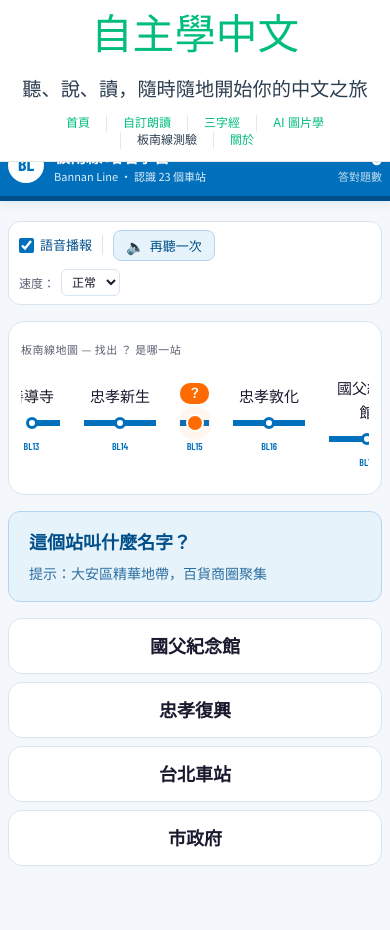
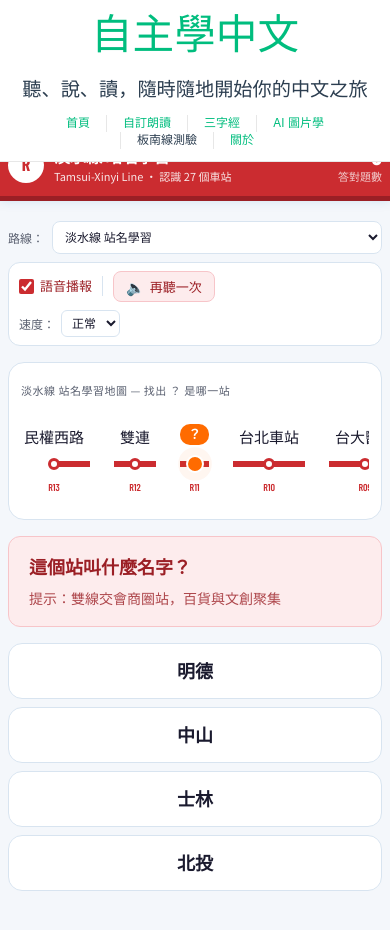
Before and after one commit to 3dw/learn-zh, a Vue app: page /bannan-line-quiz in a window 390 px wide. Shown: the top 930 px of the page. Built offline with nearby package versions, Linux system fonts and the light colour scheme; the HTML template or start-up script is replaced by a standard one.

Commit message:
加入淡水線的選項, work on #2

```diff
--- a/src/views/BannanLineQuizPage.vue
+++ b/src/views/BannanLineQuizPage.vue
@@ -3,8 +3,21 @@ import { computed, nextTick, onBeforeUnmount, onMounted, ref, watch } from 'vue'
 import { getPreferredZhTwVoice, getVoicesAsync } from '@/utils/speechVoice'
 
 type Station = { id: string; name: string; hint: string }
-
-const STATIONS: Station[] = [
+type MetroLine = {
+  key: string
+  badge: string
+  title: string
+  subtitle: string
+  theme: {
+    color: string
+    colorDark: string
+    colorLight: string
+    colorMid: string
+  }
+  stations: Station[]
+}
+
+const BANNAN_STATIONS: Station[] = [
   { id: 'BL01', name: '頂埔', hint: '板南線西端起點站，位於土城區西南角' },
   { id: 'BL02', name: '永寧', hint: '土城區站，鄰近永寧路商圈' },
   { id: 'BL03', name: '土城', hint: '土城區行政中心附近' },
@@ -30,8 +43,79 @@ const STATIONS: Station[] = [
   { id: 'BL23', name: '南港展覽館', hint: '台北南港展覽館所在，大型展覽場地' },
 ]
 
+const TAMSUI_STATIONS: Station[] = [
+  { id: 'R28', name: '淡水', hint: '紅線北端站，淡水老街與河岸景點集中地' },
+  { id: 'R27', name: '紅樹林', hint: '可轉乘淡海輕軌，鄰近紅樹林自然保護區' },
+  { id: 'R26', name: '竹圍', hint: '淡水河北岸住宅區，通勤族常用站' },
+  { id: 'R25', name: '關渡', hint: '關渡宮與關渡平原周邊，亦鄰近關渡自然公園' },
+  { id: 'R24', name: '忠義', hint: '北投區北側，站體高架、周邊較寧靜' },
+  { id: 'R23', name: '復興崗', hint: '鄰近國防大學與復興崗營區' },
+  { id: 'R22', name: '北投', hint: '可轉乘新北投支線，溫泉區入口站' },
+  { id: 'R21', name: '奇岩', hint: '北投生活圈車站，靠近奇岩重劃區' },
+  { id: 'R20', name: '唭哩岸', hint: '石牌與北投交界，附近有傳統市場與商圈' },
+  { id: 'R19', name: '石牌', hint: '天母醫療與校園生活圈重要站點' },
+  { id: 'R18', name: '明德', hint: '北投南側住宅區，通勤站點' },
+  { id: 'R17', name: '芝山', hint: '天母門戶，鄰近百貨與學校' },
+  { id: 'R16', name: '士林', hint: '士林夜市與商圈主要聯外車站' },
+  { id: 'R15', name: '劍潭', hint: '可前往士林夜市與劍潭山步道' },
+  { id: 'R14', name: '圓山', hint: '花博公園與美術館周邊站點' },
+  { id: 'R13', name: '民權西路', hint: '紅線與橘線交會，往返大同與中山區便利' },
+  { id: 'R12', name: '雙連', hint: '中山北路沿線，鄰近寧夏夜市' },
+  { id: 'R11', name: '中山', hint: '雙線交會商圈站，百貨與文創聚集' },
+  { id: 'R10', name: '台北車站', hint: '北市交通樞紐，台鐵高鐵捷運交會' },
+  { id: 'R09', name: '台大醫院', hint: '中正區核心，醫療與公署機關集中' },
+  { id: 'R08', name: '中正紀念堂', hint: '紅線綠線交會，國家劇院音樂廳周邊' },
+  { id: 'R07', name: '東門', hint: '永康商圈、紅線橘線交會站' },
+  { id: 'R06', name: '大安森林公園', hint: '鄰近大安森林公園綠地' },
+  { id: 'R05', name: '大安', hint: '紅線與文湖線交會，轉乘方便' },
+  { id: 'R04', name: '信義安和', hint: '信義路商辦區與住宅區交會' },
+  { id: 'R03', name: '台北101/世貿', hint: '信義計畫區核心，台北 101 所在地' },
+  { id: 'R02', name: '象山', hint: '紅線南端站，登象山看夜景熱門入口' },
+]
+
+const METRO_LINES: MetroLine[] = [
+  {
+    key: 'bannan',
+    badge: 'BL',
+    title: '板南線 站名學習',
+    subtitle: 'Bannan Line · 認識 23 個車站',
+    theme: {
+      color: '#0070bd',
+      colorDark: '#004f8a',
+      colorLight: '#e6f3fb',
+      colorMid: '#b5d4f4',
+    },
+    stations: BANNAN_STATIONS,
+  },
+  {
+    key: 'tamsui',
+    badge: 'R',
+    title: '淡水線 站名學習',
+    subtitle: 'Tamsui-Xinyi Line · 認識 27 個車站',
+    theme: {
+      color: '#cb2c30',
+      colorDark: '#9b1f25',
+      colorLight: '#fdeced',
+      colorMid: '#f7c5c9',
+    },
+    stations: TAMSUI_STATIONS,
+  },
+]
+
 const TOTAL_Q = 15
 const OPT_COLOR_CLASSES = ['opt-c0', 'opt-c1', 'opt-c2', 'opt-c3'] as const
+const selectedLineKey = ref<string>('tamsui')
+const currentLine = computed(
+  () => METRO_LINES.find((line) => line.key === selectedLineKey.value) ?? METRO_LINES[0]!,
+)
+const currentStations = computed(() => currentLine.value.stations)
+const questionCount = computed(() => Math.min(TOTAL_Q, currentStations.value.length))
+const lineThemeStyle = computed<Record<string, string>>(() => ({
+  '--blue': currentLine.value.theme.color,
+  '--blue-dark': currentLine.value.theme.colorDark,
+  '--blue-light': currentLine.value.theme.colorLight,
+  '--blue-mid': currentLine.value.theme.colorMid,
+}))
 
 function shuffle<T>(arr: T[]): T[] {
   const a = [...arr]
@@ -45,11 +129,11 @@ function shuffle<T>(arr: T[]): T[] {
 }
 
 function buildPool(): Station[] {
-  return shuffle([...STATIONS]).slice(0, TOTAL_Q)
+  return shuffle([...currentStations.value]).slice(0, questionCount.value)
 }
 
 function getOptions(target: Station): string[] {
-  const others = STATIONS.filter((s) => s.id !== target.id)
+  const others = currentStations.value.filter((s) => s.id !== target.id)
   const shuffled = shuffle(others)
     .slice(0, 3)
     .map((s) => s.name)
@@ -199,31 +283,31 @@ function speakFeedback(isRight: boolean, name: string) {
 const lineMapSlice = computed(() => {
   const q = pool.value[current.value]
   if (!q) return [] as { station: Station; globalIdx: number }[]
-  const targetIdx = STATIONS.findIndex((s) => s.id === q.id)
+  const targetIdx = currentStations.value.findIndex((s) => s.id === q.id)
   const start = Math.max(0, targetIdx - 2)
-  const end = Math.min(STATIONS.length - 1, targetIdx + 2)
-  return STATIONS.slice(start, end + 1).map((station, i) => ({
+  const end = Math.min(currentStations.value.length - 1, targetIdx + 2)
+  return currentStations.value.slice(start, end + 1).map((station, i) => ({
     station,
     globalIdx: start + i,
   }))
 })
 
 const progressPct = computed(() =>
-  Math.min(100, Math.round((current.value / TOTAL_Q) * 100)),
+  Math.min(100, Math.round((current.value / questionCount.value) * 100)),
 )
 
 const showQuiz = computed(
-  () => current.value < TOTAL_Q && pool.value[current.value] != null,
+  () => current.value < questionCount.value && pool.value[current.value] != null,
 )
 
 const resultPercent = computed(() =>
-  Math.round((score.value / TOTAL_Q) * 100),
+  Math.round((score.value / questionCount.value) * 100),
 )
 
 const resultMessage = computed(() => {
   const pct = resultPercent.value
   const s = score.value
-  if (s === TOTAL_Q) return '完美！全部答對！🎉'
+  if (s === questionCount.value) return '完美！全部答對！🎉'
   if (pct >= 80) return '太棒了！非常熟練！'
   if (pct >= 60) return '不錯喔！繼續加油！'
   return '多練習幾次，加油！'
@@ -297,7 +381,7 @@ function nextQuestion() {
   stopSpeech()
   current.value++
   wrongPick.value = null
-  if (current.value >= TOTAL_Q) {
+  if (current.value >= questionCount.value) {
     window.setTimeout(() => {
       speakText(
         `遊戲結束！你答對了 ${score.value} 題，答對率 ${resultPercent.value} 百分比。${resultMessage.value}`,
@@ -335,6 +419,10 @@ function optionClassFor(idx: number, label: string) {
 
 watch(voiceEnabled, (on) => {
   if (!on) stopSpeech()
+})
+
+watch(selectedLineKey, () => {
+  initGame()
 })
 
 onMounted(() => {
@@ -456,14 +544,14 @@ watch(fireworksCanvas, (c) => {
 </script>
 
 <template>
-  <div class="quiz-root">
+  <div class="quiz-root" :style="lineThemeStyle">
     <canvas id="fireworks-canvas" ref="fireworksCanvas" aria-hidden="true" />
 
     <div class="header">
-      <div class="line-badge">BL</div>
+      <div class="line-badge">{{ currentLine.badge }}</div>
       <div>
-        <div class="header-title">板南線 站名學習</div>
-        <div class="header-sub">Bannan Line · 認識 23 個車站</div>
+        <div class="header-title">{{ currentLine.title }}</div>
+        <div class="header-sub">{{ currentLine.subtitle }}</div>
       </div>
       <div class="header-score">
         <div class="score-num">{{ score }}</div>
@@ -475,6 +563,14 @@ watch(fireworksCanvas, (c) => {
     </div>
 
     <div v-if="showQuiz" class="main">
+      <div class="line-switch-bar">
+        <span>路線：</span>
+        <select v-model="selectedLineKey" aria-label="選擇捷運路線">
+          <option v-for="line in METRO_LINES" :key="line.key" :value="line.key">
+            {{ line.title }}
+          </option>
+        </select>
+      </div>
       <div v-if="!ttsSupported" class="no-tts-notice">
         此瀏覽器不支援語音播報功能，建議使用 Chrome 或 Edge。
       </div>
@@ -505,7 +601,7 @@ watch(fireworksCanvas, (c) => {
       </div>
 
       <div class="map-section">
-        <div class="map-section-title">板南線地圖 — 找出 ？ 是哪一站</div>
+        <div class="map-section-title">{{ currentLine.title }}地圖 — 找出 ？ 是哪一站</div>
         <div ref="mapScrollEl" class="map-scroll">
           <div class="line-map">
             <div
@@ -535,7 +631,7 @@ watch(fireworksCanvas, (c) => {
                     'station-dot': true,
                     terminal:
                       (i === 0 && globalIdx === 0) ||
-                      (i === lineMapSlice.length - 1 && globalIdx === STATIONS.length - 1),
+                      (i === lineMapSlice.length - 1 && globalIdx === currentStations.length - 1),
                     target: s.id === pool[current]!.id,
                   }"
                 />
@@ -571,7 +667,7 @@ watch(fireworksCanvas, (c) => {
       <div v-else class="feedback empty" />
 
       <button v-if="answered" type="button" class="next-btn" @click="nextQuestion">
-        {{ current < TOTAL_Q - 1 ? '下一題 →' : '查看結果 →' }}
+        {{ current < questionCount - 1 ? '下一題 →' : '查看結果 →' }}
       </button>
     </div>
 
@@ -579,10 +675,10 @@ watch(fireworksCanvas, (c) => {
       <div class="result-wrap">
         <div class="result-circle">
           <div class="result-num">{{ score }}</div>
-          <div class="result-denom">/ {{ TOTAL_Q }} 題</div>
+          <div class="result-denom">/ {{ questionCount }} 題</div>
         </div>
         <div class="result-title">{{ resultMessage }}</div>
-        <div class="result-sub">答對率 {{ resultPercent }}%，共考了 {{ TOTAL_Q }} 站</div>
+        <div class="result-sub">答對率 {{ resultPercent }}%，共考了 {{ questionCount }} 站</div>
         <div class="result-review">
           <div class="review-title">本次答題紀錄</div>
           <div
@@ -1274,6 +1370,27 @@ watch(fireworksCanvas, (c) => {
   background: var(--blue-dark);
 }
 
+.line-switch-bar {
+  display: flex;
+  align-items: center;
+  gap: 8px;
+  margin-bottom: 0.75rem;
+  font-size: 13px;
+  color: var(--text-muted);
+}
+
+.line-switch-bar select {
+  font-family: inherit;
+  font-size: 13px;
+  border: 1px solid var(--border);
+  border-radius: 8px;
+  padding: 6px 8px;
+  background: var(--card);
+  color: var(--text);
+  cursor: pointer;
+  max-width: min(100%, 320px);
+}
+
 .voice-bar {
   display: flex;
   align-items: center;
@@ -1440,6 +1557,17 @@ watch(fireworksCanvas, (c) => {
     padding: 8px 10px;
   }
 
+  .line-switch-bar {
+    font-size: 12px;
+    margin-bottom: 0.5rem;
+  }
+
+  .line-switch-bar select {
+    font-size: 12px;
+    max-width: 100%;
+    flex: 1 1 auto;
+  }
+
   .speed-wrap {
     margin-left: 0;
     width: 100%;
```
